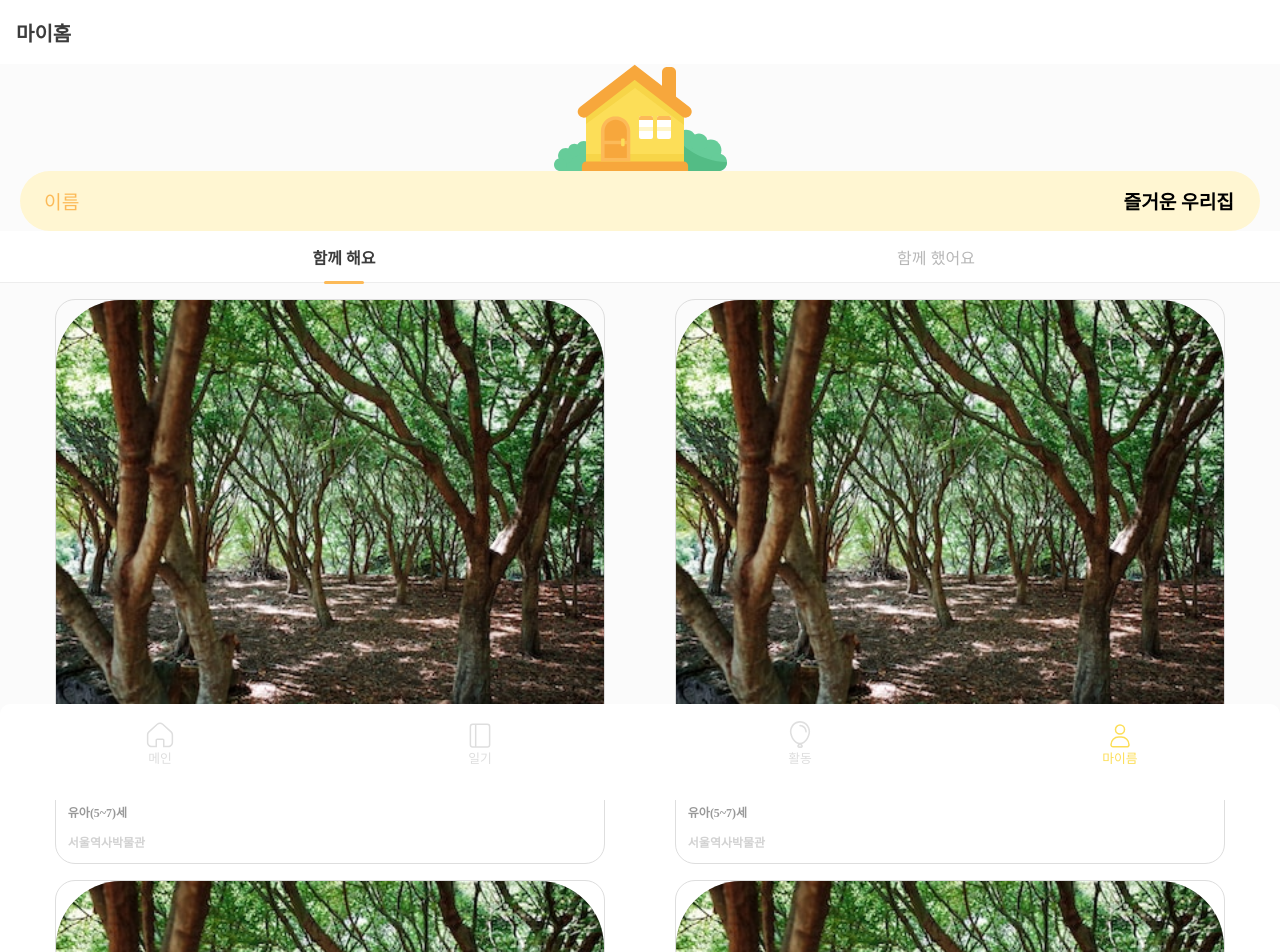
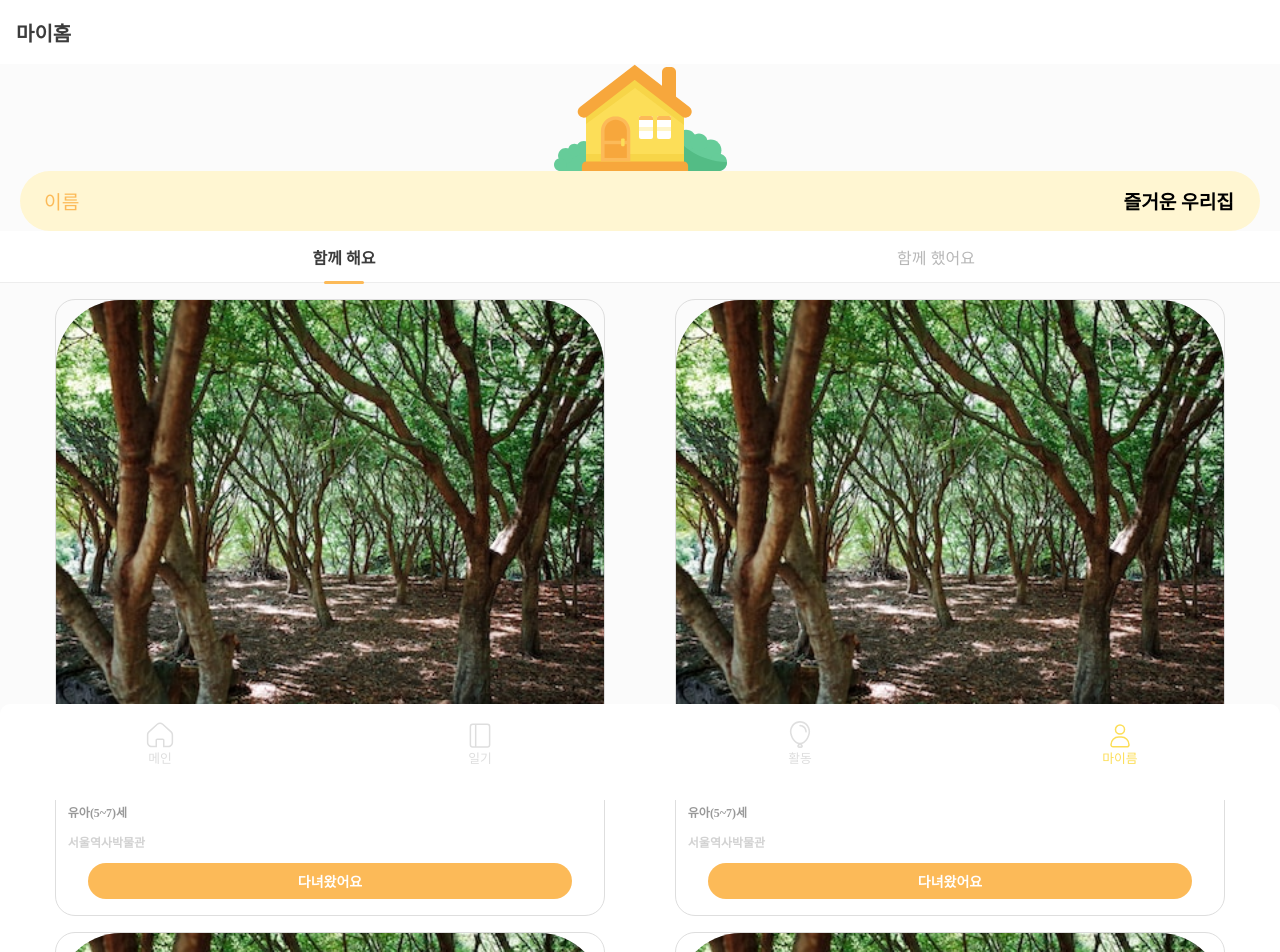
Before and after one commit to r-4bb1t/connecthon, a Next.js app: page /mypage in a window 1280 px wide. Shown: the top 952 px of the page. Built offline with nearby package versions, Linux system fonts and the light colour scheme; a web font is replaced by a local one.

Commit message:
add myhome button ui

```diff
--- a/components/card.tsx
+++ b/components/card.tsx
@@ -1,5 +1,6 @@
 import React from "react";
 import styled from "styled-components";
+import { THEME } from "../constant/colors";
 import { Cafe, Culture, Education, Exhibition, Farm, Park } from "./category";
 import { PickedIcon } from "./icons";
 
@@ -7,9 +8,10 @@ interface CardType {
   image: string;
   title: string;
   description: string;
+  type: "list" | "wishlist" | "history";
 }
 
-const Card = ({ image, title, description }: CardType) => {
+const Card = ({ image, title, description, type = "list" }: CardType) => {
   return (
     <CardContainer>
       <CardImage src={image} />
@@ -23,6 +25,10 @@ const Card = ({ image, title, description }: CardType) => {
           <CardTarget>유아(5~7)세</CardTarget>
           <CardLandmark>서울역사박물관</CardLandmark>
         </CardDescription>
+        <ButtonContainer>
+          {type === "wishlist" && <WishlistButton>다녀왔어요</WishlistButton>}
+          {type === "history" && <HistoryButton>일기보기</HistoryButton>}
+        </ButtonContainer>
       </CardDetail>
     </CardContainer>
   );
@@ -92,4 +98,26 @@ const CardLandmark = styled.p`
   padding-top: 0;
 `;
 
+const ButtonContainer = styled.div`
+  width: 100%;
+  padding: 0 2rem;
+`;
+
+const WishlistButton = styled.button`
+  border: none;
+  background: ${THEME.darker};
+  color: white;
+  font-weight: 700;
+  font-size: 14px;
+  width: 100%;
+  border-radius: 9999px;
+  padding: 0.5rem 0;
+  margin-bottom: 1rem;
+`;
+
+const HistoryButton = styled(WishlistButton)`
+  background: ${THEME.black200};
+  color: ${THEME.black700};
+`;
+
 export default Card;
--- a/pages/mypage.tsx
+++ b/pages/mypage.tsx
@@ -211,6 +211,7 @@ const Home: NextPage = () => {
             image={`/images/dummy_activity.svg`}
             title={each.title}
             description={each.description}
+            type={["wishlist", "history"][tab] as "wishlist" | "history"}
           />
         ))}
       </LikedList>
```
